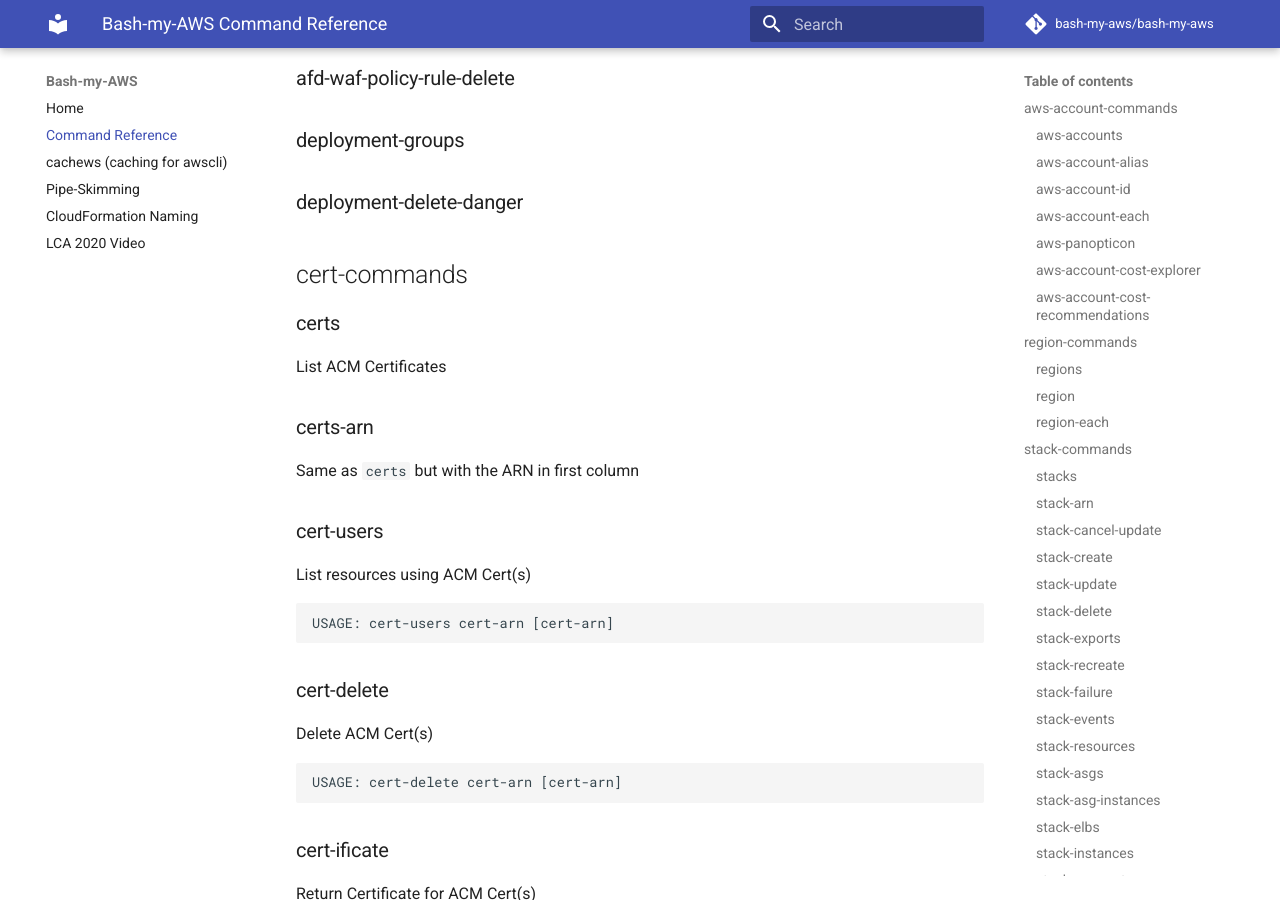
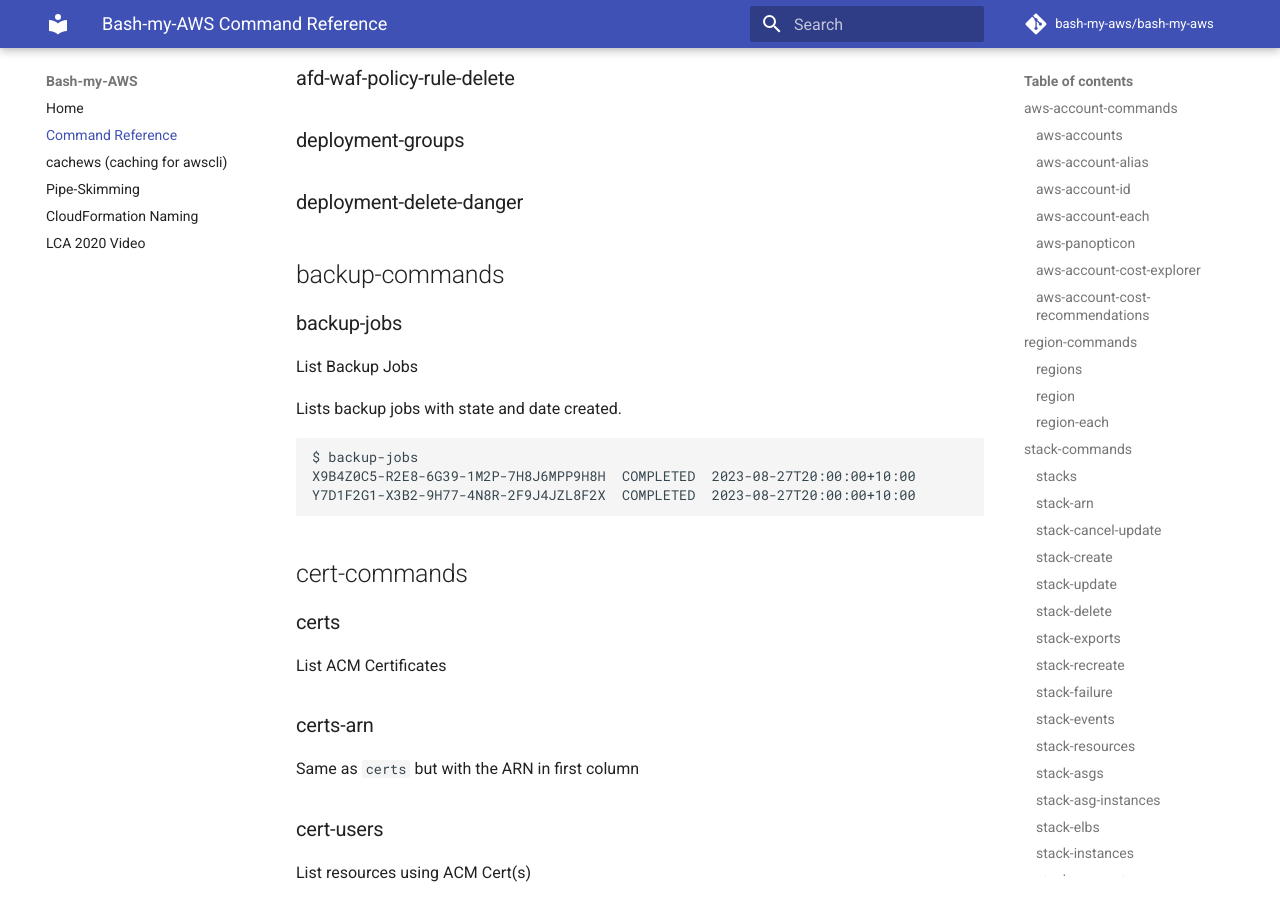
Before and after one commit to bash-my-aws/bash-my-aws, an MkDocs documentation site: the page built from docs/command-reference.md, in a window 1280 px wide and 900 px high, scrolled down 24315 px. Built offline with MkDocs 1.6.1 and Material for MkDocs 9.7.7, drawn with Linux system fonts in a browser that asks for light colours; comment, search, counter and statistics services are not loaded.

Commit message:
Add backup-jobs()

```diff
--- a/docs/command-reference.md
+++ b/docs/command-reference.md
@@ -1216,6 +1216,20 @@
 
 
 
+## backup-commands
+
+
+### backup-jobs
+
+List Backup Jobs
+
+Lists backup jobs with state and date created.
+
+    $ backup-jobs
+    X9B4Z0C5-R2E8-6G39-1M2P-7H8J6MPP9H8H  COMPLETED  2023-08-27T20:00:00+10:00
+    Y7D1F2G1-X3B2-9H77-4N8R-2F9J4JZL8F2X  COMPLETED  2023-08-27T20:00:00+10:00
+
+
 ## cert-commands
 
 
```
Also changed, not shown: 4 other files.
